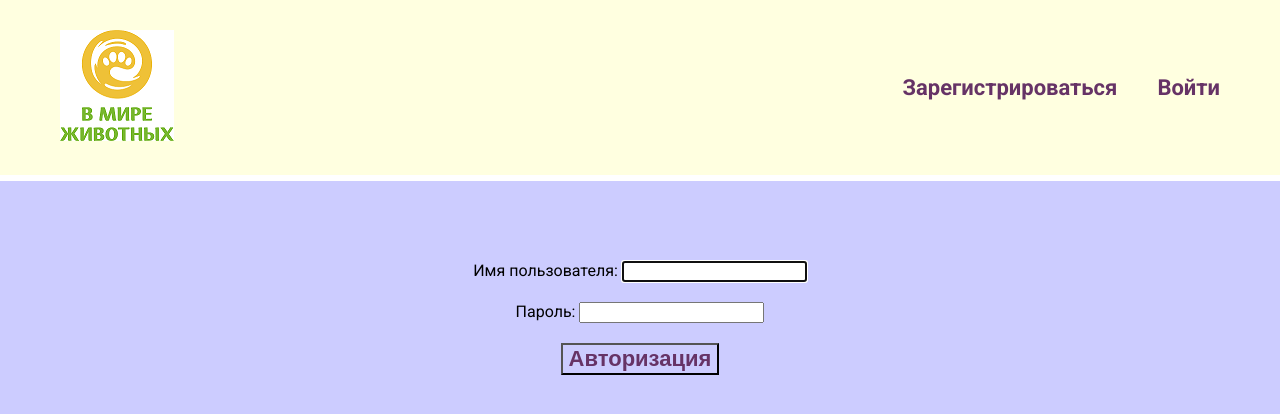
After one commit to krasichkov-nick/Python522, a Django app: page /login/ in a window 1280 px wide. The commit adds this page. Shown: the top 414 px of the page. Run offline with Django 5.2, Linux system fonts and the light colour scheme.

Commit message:
django_dz2

```diff
--- a/second_dz/animals/animals/urls.py
+++ b/second_dz/animals/animals/urls.py
@@ -24,6 +24,9 @@ urlpatterns = [
     path('admin/', admin.site.urls),
     path('', views.index, name="index"),
     path('blog/', include('blog.urls')),
+    path('signup/', views.signup_user, name='signupuser'),
+    path('logout/', views.logout_user, name='logoutuser'),
+    path('login/', views.login_user, name='loginuser'),
 ]
 
 urlpatterns += static(settings.MEDIA_URL, document_root=settings.MEDIA_ROOT)
--- a/second_dz/animals/skills/static/css/style.css
+++ b/second_dz/animals/skills/static/css/style.css
@@ -113,3 +113,32 @@ body{
 .menu li {
     margin-left: 40px;
 }
+
+.btn1 {
+    background: transparent;
+
+    color: #663366;
+    font-weight: bold;
+    font-size: 22px;
+    cursor: pointer;
+}
+
+.login {
+    text-align: center;
+    padding: 40px;
+
+}
+
+.login div {
+    margin-bottom: 20px;
+}
+
+.btn2 {
+    background: transparent;
+
+    color: #663366;
+    font-weight: bold;
+    font-size: 22px;
+    cursor: pointer;
+    border: 0;
+}
--- a/second_dz/animals/skills/templates/skills/base.html
+++ b/second_dz/animals/skills/templates/skills/base.html
@@ -14,9 +14,20 @@
             <a href="{% url 'index' %}"><img src="{% static 'skills/logo.png' %}" alt=""></a>
         </div>
         <ul>
+            {% if user.is_authenticated %}
             <li><a href="{% url 'index' %}">Главная</a></li>
             <li><a href="{% url 'blogs' %}">Статьи</a></li>
             <li><a href="{% static 'skills/help.pdf' %}" target="_blank">Помогите планете</a></li>
+            <li>
+                <form action="{% url 'logoutuser' %}" method="post">
+                    {% csrf_token %}
+                    <button class="btn2">Выйти</button>
+                </form>
+            </li>
+            {% else %}
+            <li><a href="{% url 'signupuser' %}">Зарегистрироваться</a></li>
+            <li><a href="{% url 'loginuser' %}">Войти</a></li>
+            {% endif %}
         </ul>
     </div>
 </div>
--- /dev/null
+++ b/second_dz/animals/skills/templates/skills/loginuser.html
@@ -0,0 +1,11 @@
+{% extends 'skills/base.html' %}
+{% load static %}
+{% block content %}
+<h2>{{ error }}</h2>
+<form method="post" class="login">
+    {% csrf_token %}
+    {{ form }}
+    <button class="btn1">Авторизация</button>
+</form>
+
+{% endblock %}
--- a/second_dz/animals/skills/views.py
+++ b/second_dz/animals/skills/views.py
@@ -1,7 +1,48 @@
-from django.shortcuts import render
+from django.db import IntegrityError
+from django.shortcuts import render, redirect, get_object_or_404
 from .models import Skills
+from django.contrib.auth.forms import UserCreationForm, AuthenticationForm
+from django.contrib.auth.models import User
+from django.contrib.auth import login, logout, authenticate
 
 
 def index(request):
     projects = Skills.objects.all()
     return render(request, 'skills/index.html', {'projects': projects})
+
+
+def signup_user(request):
+    if request.method == 'GET':
+        return render(request, 'skills/signupuser.html', {'form': UserCreationForm()})
+    else:
+        if request.POST['password1'] == request.POST['password2']:
+            try:
+                user = User.objects.create_user(request.POST['username'], password=request.POST['password1'])
+                user.save()
+                login(request, user)
+                return redirect('blogs')
+            except IntegrityError:
+                return render(request, 'skills/signupuser.html',
+                              {'form': UserCreationForm(),
+                               'error': 'Такое имя пользователя уже существует. Задайте другое'})
+        else:
+            return render(request, 'skills/signupuser.html', {'form': UserCreationForm(), 'error': 'Пароли не совпадают'})
+
+
+def logout_user(request):
+    if request.method == "POST":
+        logout(request)
+        return redirect('index')
+
+
+def login_user(request):
+    if request.method == "GET":
+        return render(request, 'skills/loginuser.html', {'form': AuthenticationForm()})
+    else:
+        user = authenticate(request, username=request.POST['username'], password=request.POST['password'])
+        if user is None:
+            return render(request, 'skills/loginuser.html',
+                          {'form': AuthenticationForm(), 'error': 'Неверные данные для входа'})
+        else:
+            login(request, user)
+            return redirect('blogs')
```
Also changed, not shown: second_dz/animals/skills/templates/skills/signupuser.html (added, +11 -0 lines), second_dz/animals/db.sqlite3.
